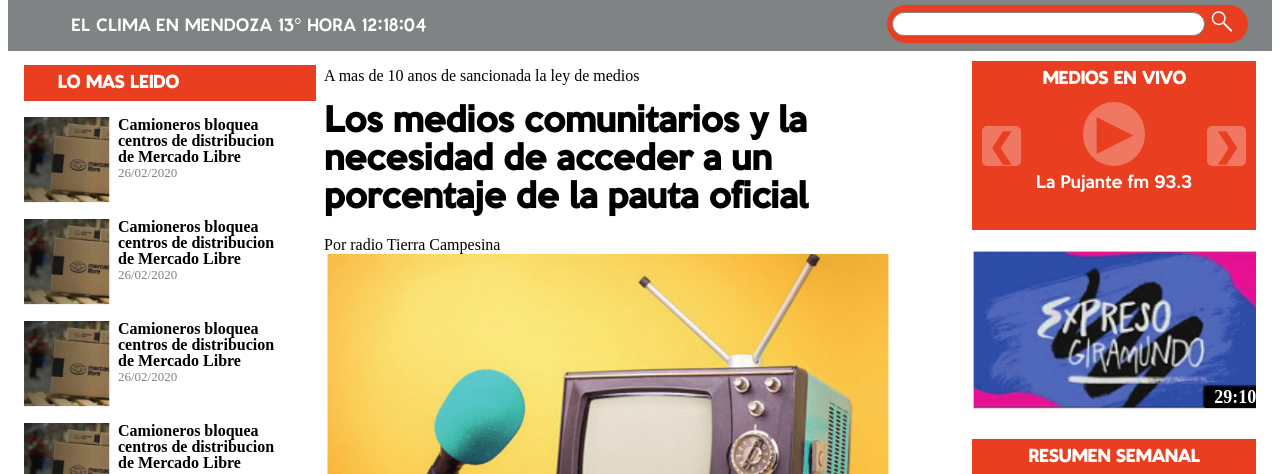
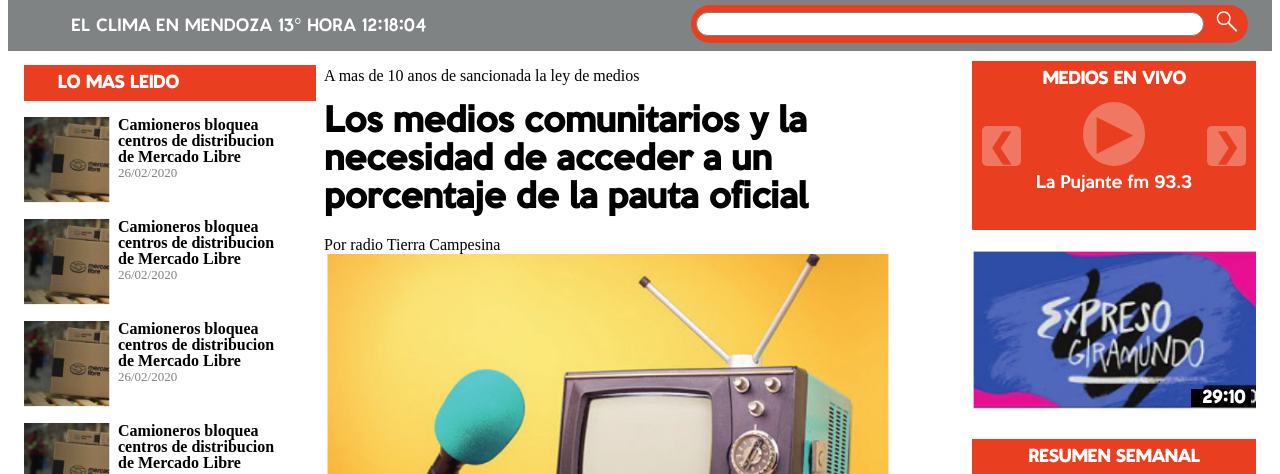
Before and after one commit to gaenseklein/comecuco, a website: page design/frontpage.html in a window 1280 px wide. Shown: the part 113-587 px from the top of the page. Drawn offline with Linux system fonts and the light colour scheme; no server answers.

Commit message:
diseño topmenu, buscador y duracion blockright video

```diff
--- a/public/static/layout.css
+++ b/public/static/layout.css
@@ -251,6 +251,7 @@ h3 a {
 
 .topMenu ul {
     padding-top: 1.4em;
+    text-align: right;
 }
 
 .blockRight {
@@ -320,13 +321,15 @@ a.videolink {
 
 .duration {
     position: absolute;
-    right: 0;
-    bottom: 10px;
+    right: 0.5ch;
+    bottom: 1ch;
     background: black;
     color: white;
+    font-family: patagonian;
     font-size: large;
     font-weight: bold;
     padding-left: 1ch;
+    padding-right: 0.5ch;
 }
 
 .blockRight.resumenSemanal {
@@ -402,14 +405,19 @@ a.videolink {
 }
 
 form.buscador {
-	width: max-content;
+	width: 90%;
 	background: #e93e20;
-	padding: 1px 10px 1px 5px;
+	padding: 1px 5px 1px 5px;
 	border-radius: 25px;
 	margin-top: 5px;
 	margin-bottom: 5px;
 	display: inline-grid;
-	grid-template-columns: auto auto;
+	grid-template-columns: auto 50px;
+}
+
+form.buscador label{
+  width: max-content;
+  margin: auto 0 auto auto;
 }
 
 input#searchSubmit {
@@ -419,11 +427,10 @@ input#searchSubmit {
 input#search {
 	border-radius: 15px;
 	border: 1px solid gray;
-	width: 40ch;
+	width: 100%;
 	height: 1.5em;
 	margin: auto auto;
   padding-left: 1ch;
-  padding-right: 1ch;
 }
 
 /*destacadas */
```
